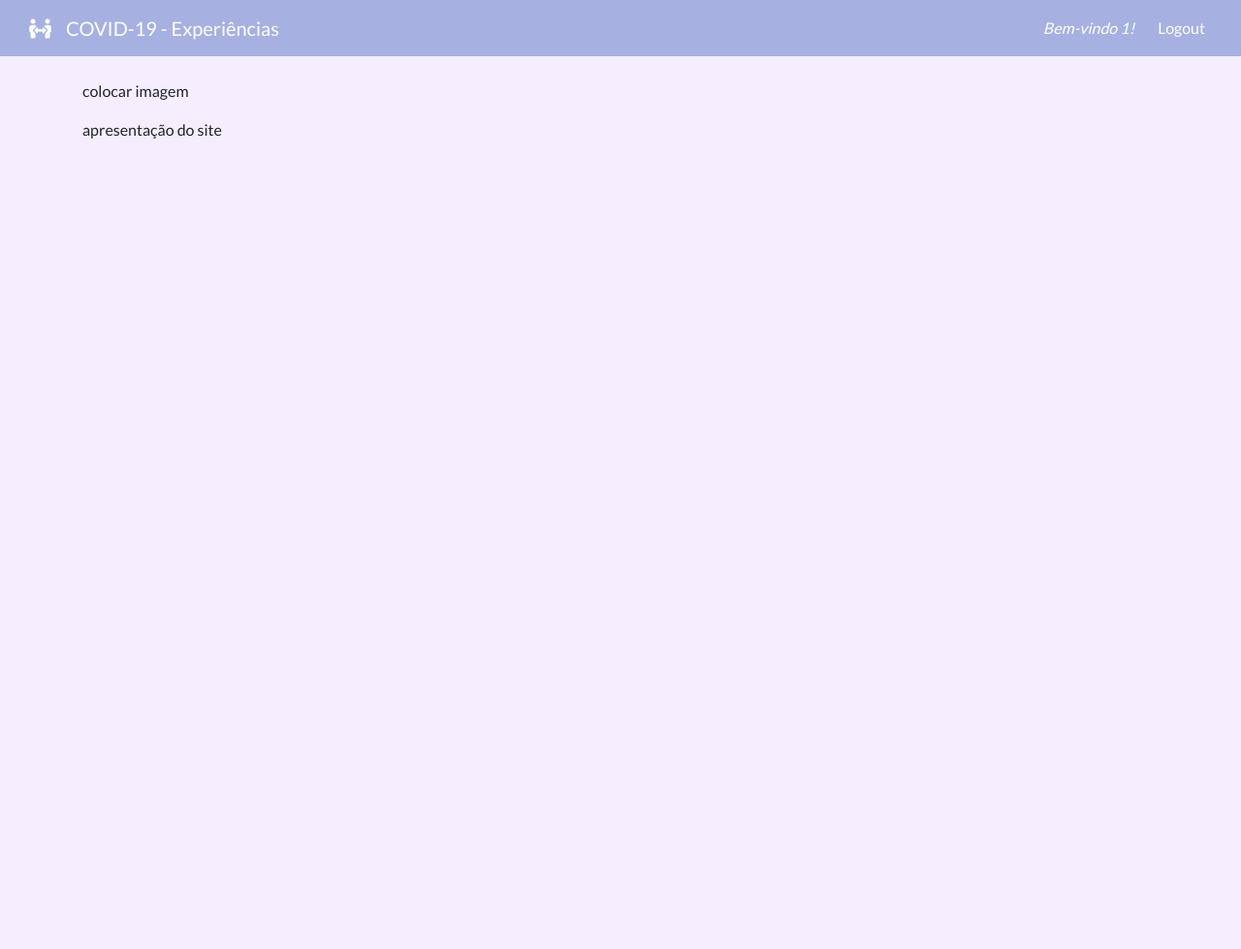
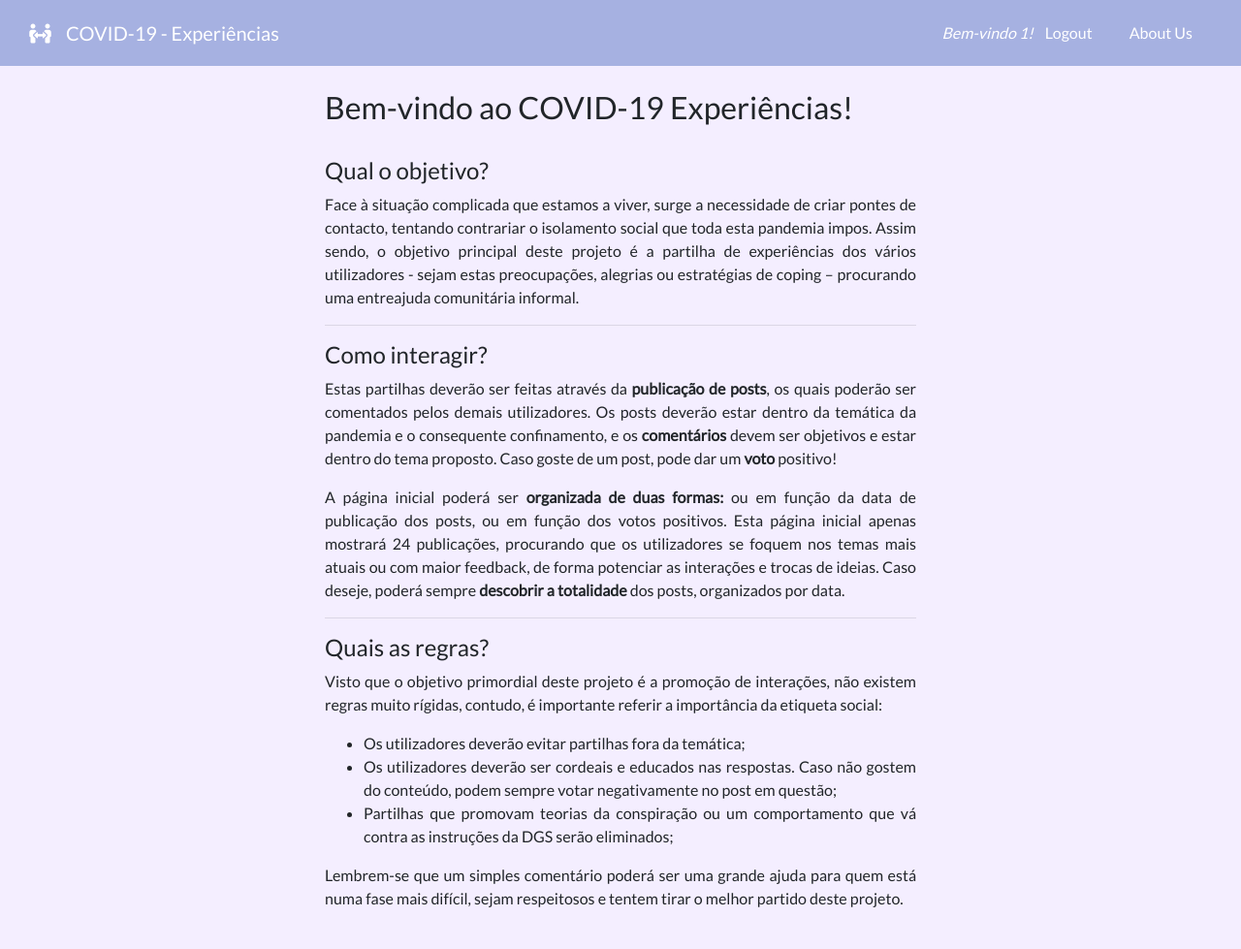
Before and after one commit to Kinurr/Covid19Experiencias, a Django app: page /experiencias/aboutUs in a window 1280 px wide. Shown: the whole page at 97% size. Before the commit the page ends 143 px from the top, so only its background shows below. Run offline with Django 3.2, Linux system fonts and the light colour scheme; a user stored in the database is signed in; parts of the project's set-up code (start-up, migrations or seed data) failed here and were passed over; some libraries are stand-ins or nearby versions.

Commit message:
about us; register e-mail & username fixed

```diff
--- a/experiencias/static/style.css
+++ b/experiencias/static/style.css
@@ -98,7 +98,7 @@ body {
     height: 38px;
 }
 
-#about_us_btn {
-    padding-bottom: 10px;
-    text-decoration: none;
+#logoutButton {
+    padding: 0px;
+    margin: 0px;
 }
--- a/experiencias/templates/aboutUs.html
+++ b/experiencias/templates/aboutUs.html
@@ -7,15 +7,61 @@
 {% block body %}
     <br>
 
-    <div class="container">
+    <div class="container w-50 text-justify">
 
-        <div>
-            <p>colocar imagem</p>
-        </div>
-        <div>
-            <span> apresentação do site</span>
-        </div>
+        <h2>Bem-vindo ao COVID-19 Experiências!</h2>
+        <br>
+        <h4>Qual o objetivo?</h4>
+        <p>Face à situação complicada que estamos a viver, surge a necessidade de criar pontes de contacto,
+            tentando contrariar o isolamento social que toda esta pandemia impos. Assim sendo, o objetivo principal
+            deste projeto é a partilha de experiências dos vários utilizadores - sejam estas preocupações, alegrias
+            ou estratégias de coping – procurando uma entreajuda comunitária informal.</p>
 
+        <hr>
+
+        <h4>Como interagir?</h4>
+        <p>Estas partilhas deverão ser feitas através da
+            <strong><span data-toggle="tooltip" data-placement="top"
+                          title="Opção Contar Experiência na página Index">
+                            publicação de posts</span></strong>,
+            os quais poderão ser comentados pelos demais utilizadores. Os posts deverão estar dentro da temática da
+            pandemia e o consequente confinamento, e os
+            <strong><span data-toggle="tooltip" data-placement="top"
+                          title="Dentro de cada Post, existe uma caixa de texto que permite que os utilizadores registados partilhem as suas opiniões">
+                            comentários</span></strong>
+            devem ser objetivos e estar dentro do tema proposto. Caso goste de um post, pode dar um
+            <strong><span data-toggle="tooltip" data-placement="top"
+                          title="Dentro de cada Post, existe a possibilidade de votar. O user apenas poderá votar uma vez em cada Publicação">
+                            voto</span></strong> positivo!</p>
+
+        <p>A página inicial poderá ser
+            <strong><span data-toggle="tooltip" data-placement="top"
+                          title="Na página Index, através do botão Ordenar Posts">
+                            organizada de duas formas:</span></strong>
+            ou em função da data de publicação dos posts, ou em função dos votos positivos. Esta página inicial
+            apenas mostrará 24 publicações, procurando que os utilizadores se foquem nos temas mais atuais ou com
+            maior feedback, de forma potenciar as interações e trocas de ideias. Caso deseje, poderá sempre
+            <strong><span data-toggle="tooltip" data-placement="top"
+                          title="Na página Index, através do botão Mostrar Tudo">
+                            descobrir a totalidade</span></strong>
+            dos posts, organizados por data.</p>
+
+        <hr>
+
+        <h4>Quais as regras?</h4>
+        <p>Visto que o objetivo primordial deste projeto é a promoção de interações, não existem regras muito rígidas,
+            contudo, é importante referir a importância da etiqueta social: </p>
+        <ul>
+            <li>Os utilizadores deverão evitar partilhas fora da temática;</li>
+            <li>Os utilizadores deverão ser cordeais e educados nas respostas. Caso não gostem do conteúdo,
+                podem sempre votar negativamente no post em questão;</li>
+            <li>Partilhas que promovam teorias da conspiração ou um comportamento que vá contra as instruções
+                da DGS serão eliminados;</li>
+        </ul>
+
+        <p>Lembrem-se que um simples comentário poderá ser uma grande ajuda para quem está numa fase mais difícil,
+            sejam respeitosos e tentem tirar o melhor partido deste projeto.</p>
+        <br>
     </div>
 {% endblock %}
 </body>
--- a/experiencias/templates/base.html
+++ b/experiencias/templates/base.html
@@ -45,11 +45,14 @@
             <div class="">
                 {% if user.is_authenticated %}
                     <em class="mr-sm-2 align-middle">Bem-vindo {{ user.username }}!</em>
-                    <a class="mr-sm-2 btn" href="{% url 'experiencias:logoutuser' %}">Logout</a>
+                    <a class="mr-sm-2 btn" id="logoutButton" href="{% url 'experiencias:logoutuser' %}">Logout</a>
                 {% else %}
                     <a class="mr-sm-2 btn" href="{% url 'experiencias:register' %}">Register</a>
                     <a class="mr-sm-2 btn" href="{% url 'experiencias:userlogin' %}">Login</a>
                 {% endif %}
+                <div class="mr-sm-2 btn">
+                    <a type="button" class="btn btn-link" id="about_us_btn" href="{% url 'experiencias:aboutUs' %}">About Us</a>
+                </div>
             </div>
         </nav>
     {% endblock %}
--- a/experiencias/templates/index.html
+++ b/experiencias/templates/index.html
@@ -41,10 +41,6 @@
                 </div>
             {% endfor %}
         </div>
-        <div class="d-flex justify-content-end">
-            <a type="button" class="btn btn-link" id="about_us_btn" href="{% url 'experiencias:aboutUs' %}">About Us</a>
-            <br>
-        </div>
     </div>
 {% endblock %}
 </body>
--- a/experiencias/views.py
+++ b/experiencias/views.py
@@ -25,6 +25,7 @@ def index(request):
     context = {'user_post_list': user_post_list}
     return render(request, 'index.html', context)
 
+
 def showAll(request):
     user_post_list = UserPost.objects.order_by('-pub_data')
     context = {'user_post_list': user_post_list}
@@ -38,7 +39,7 @@ def userpost(request, user_post_id):
 
 
 # Register logic
-#def register(request):
+# def register(request):
 #    return render(request, 'register.html')
 
 def register(request, context=None):
@@ -49,21 +50,24 @@ def register(request, context=None):
     return render(request, 'register.html', {'message': msg})
 
 
-
 def registeruser(request):
     user_name = request.POST['user_name']
     user_email = request.POST['email']
     user_pass = request.POST['password']
-    check_user = authenticate(username=user_name,
-                        password=user_pass)
-    check_mail = User.objects.filter(email = user_email)
-    if check_user is None and check_mail is None:
+    check_user = User.objects.filter(username=user_name)
+    print(check_user)
+    ##############################################################################################################
+    check_mail = User.objects.filter(email=user_email)
+    if check_user is None and len(check_mail) == 0:
         user = User.objects.create_user(user_name, user_email, user_pass)
         user.save()
         login(request, user)
         return HttpResponseRedirect(reverse('experiencias:index'))
     else:
-        msg = "Erro: UserName ou Password já atribuídos"
+        if check_user is not None:
+            msg = "Erro: UserName já atribuído"
+        if len(check_mail) > 0:
+            msg = "Erro: e-mail já atribuído"
         context = {'msg': msg}
         return render(request, 'register.html', context)
 
@@ -86,7 +90,7 @@ def loginuser(request):
         login(request, user)
         return HttpResponseRedirect(reverse('experiencias:index'))
     else:
-        msg = "Erro: a password não corresponde ao username"
+        msg = "Erro: credenciais inválidas"
         context = {'msg': msg}
         return render(request, 'login.html', context)
 
@@ -119,6 +123,7 @@ def editpost(request, user_post_id):
     user_post = UserPost.objects.get(id=user_post_id)
     context = {'user_post': user_post}
     return render(request, 'editpost.html', context);
+
 
 def editLogicPost(request, user_post_id):
     post_title = request.POST['title']
@@ -178,5 +183,6 @@ def sendmail():
               ['josefigueiredo2001@hotmail.com'],
               fail_silently=False)
 
+
 def aboutUs(request):
     return render(request, 'aboutUs.html')
```
Also changed, not shown: db.sqlite3.
